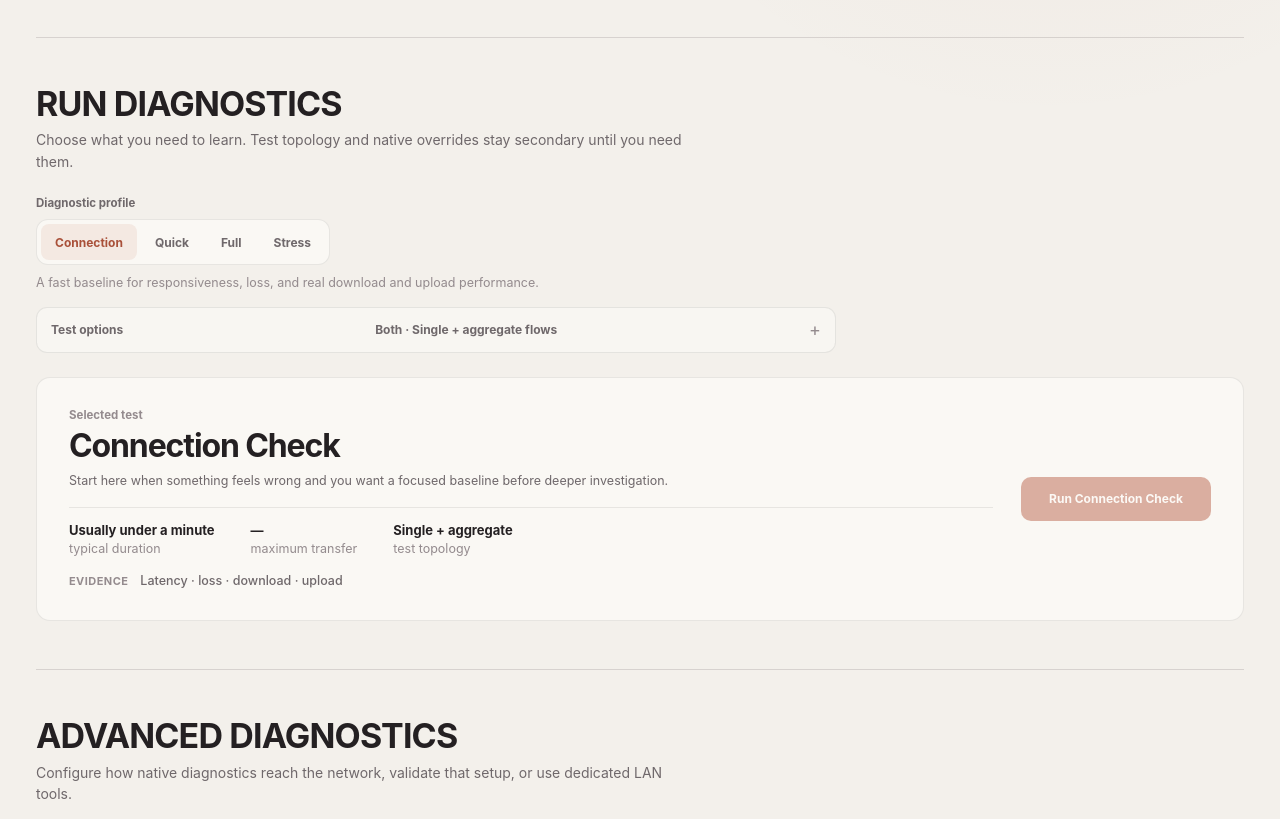
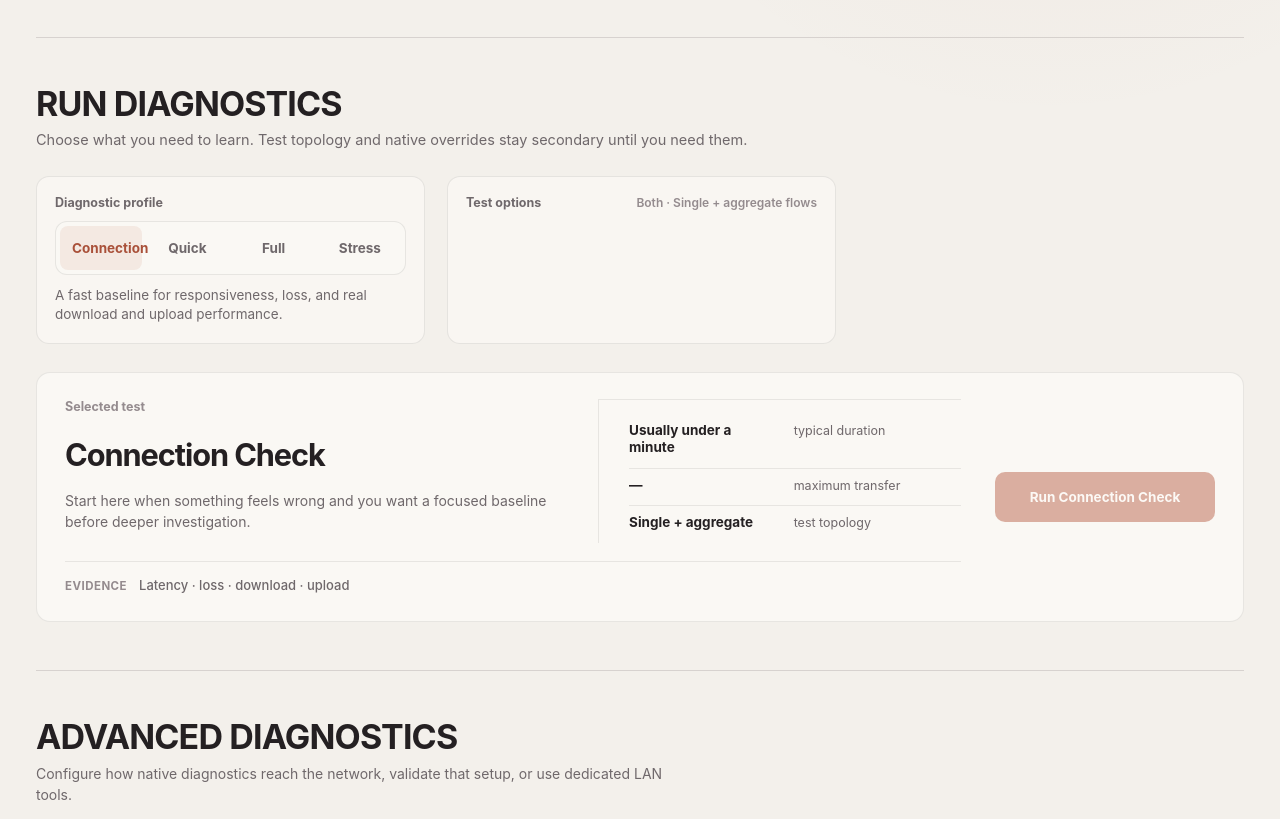
Before and after one commit to JohnnyZLi/Network-Diagnostics-Suite, a React (Vite) app in the folder tools/NetworkDiagnostics.Desktop/frontend/: page / in a window 1280 px wide. Shown: the part 420-1239 px from the top of the page. Built offline with nearby package versions, Linux system fonts and the light colour scheme.

Commit message:
Use diagnostics canvas more effectively

```diff
--- a/tools/NetworkDiagnostics.Desktop/frontend/src/ux-final-layout.css
+++ b/tools/NetworkDiagnostics.Desktop/frontend/src/ux-final-layout.css
@@ -14,3 +14,261 @@
     padding-inline: max(36px, calc((100vw - 520px - 1330px) / 2));
   }
 }
+
+/* Diagnostics should spend a desktop canvas on decisions and evidence, not on empty
+   card width. Profile and topology are peer run-time choices, so keep both visible. */
+.diagnostics-workbench .workbench-section-header p {
+  max-width: 760px;
+  font-size: 14.5px;
+}
+
+.diagnostics-workbench .diagnostic-selector-grid {
+  grid-template-columns: repeat(2, minmax(0, 1fr));
+  align-items: stretch;
+  gap: 22px;
+  padding-bottom: 28px;
+}
+
+.diagnostics-workbench .diagnostic-selector-group,
+.diagnostics-workbench .diagnostic-options {
+  min-width: 0;
+  min-height: 148px;
+  padding: 18px;
+  border: 1px solid var(--line);
+  border-radius: 13px;
+  background: color-mix(in srgb, var(--surface) 78%, transparent);
+}
+
+.diagnostics-workbench .diagnostic-selector-group {
+  align-content: start;
+  gap: 11px;
+}
+
+.diagnostics-workbench .diagnostic-selector-group > span,
+.diagnostics-workbench .diagnostic-options > summary {
+  color: var(--muted);
+  font-size: 12.5px;
+  font-weight: 700;
+}
+
+.diagnostics-workbench .diagnostic-selector-group > small {
+  max-width: none;
+  min-height: 0;
+  color: var(--muted);
+  font-size: 13.5px;
+  line-height: 1.45;
+}
+
+.diagnostics-workbench .diagnostic-selector-group .method-control,
+.diagnostics-workbench .diagnostic-options .method-control {
+  width: 100%;
+  max-width: none;
+  display: grid;
+  gap: 4px;
+}
+
+.diagnostics-workbench .diagnostic-selector-group .method-control {
+  grid-template-columns: repeat(4, minmax(0, 1fr));
+}
+
+.diagnostics-workbench .diagnostic-options .method-control {
+  grid-template-columns: repeat(3, minmax(0, 1fr));
+  order: -1;
+}
+
+.diagnostics-workbench .method-control button {
+  min-width: 0;
+  min-height: 44px;
+  padding-inline: 12px;
+  font-size: 13.5px;
+}
+
+/* The topology control is intentionally always exposed. The details element is kept
+   for compatibility with the existing DOM/tests, but no longer behaves like hidden
+   progressive disclosure on this roomy desktop surface. */
+.diagnostics-workbench .diagnostic-options > summary {
+  min-height: auto;
+  padding: 0 0 11px;
+  cursor: default;
+  pointer-events: none;
+}
+
+.diagnostics-workbench .diagnostic-options > summary::after {
+  display: none;
+}
+
+.diagnostics-workbench .diagnostic-options > summary span:last-child {
+  color: var(--faint);
+  font-size: 12px;
+  font-weight: 600;
+}
+
+.diagnostics-workbench .diagnostic-options:not([open]) > .diagnostic-options-body,
+.diagnostics-workbench .diagnostic-options > .diagnostic-options-body {
+  display: grid !important;
+  grid-template-columns: minmax(0, 1fr);
+  gap: 11px;
+  padding: 0;
+}
+
+.diagnostics-workbench .diagnostic-options-copy {
+  max-width: none;
+  color: var(--muted);
+  font-size: 13px;
+  line-height: 1.45;
+}
+
+/* Use the selected-test surface as a compact launch console. The summary occupies the
+   left, the concrete test plan occupies the middle, and the action stays anchored. */
+.diagnostics-workbench .diagnostic-run-state.ready {
+  min-height: 0;
+  grid-template-columns: minmax(0, 1fr) 220px;
+  align-items: center;
+  gap: 34px;
+  padding: 26px 28px;
+}
+
+.diagnostics-workbench .diagnostic-run-state.ready > div:first-child {
+  min-width: 0;
+  display: grid;
+  grid-template-columns: minmax(0, 1.15fr) minmax(360px, .85fr);
+  grid-template-rows: auto auto auto auto;
+  column-gap: 42px;
+  align-items: start;
+}
+
+.diagnostics-workbench .diagnostic-run-state.ready .result-label,
+.diagnostics-workbench .diagnostic-run-state.ready h3,
+.diagnostics-workbench .diagnostic-run-state.ready > div:first-child > p {
+  grid-column: 1;
+}
+
+.diagnostics-workbench .diagnostic-run-state.ready .result-label {
+  font-size: 12.5px;
+}
+
+.diagnostics-workbench .diagnostic-run-state.ready h3 {
+  margin: 8px 0 9px;
+  font-size: clamp(30px, 2.4vw, 38px);
+  line-height: 1.02;
+}
+
+.diagnostics-workbench .diagnostic-run-state.ready > div:first-child > p {
+  max-width: 700px;
+  margin: 0;
+  font-size: 14px;
+  line-height: 1.5;
+}
+
+.diagnostics-workbench .diagnostic-run-state.ready .diagnostic-plan-facts {
+  grid-column: 2;
+  grid-row: 1 / span 3;
+  display: grid;
+  grid-template-columns: 1fr;
+  gap: 0;
+  margin: 0;
+  border-left: 1px solid var(--line);
+  padding-left: 30px;
+}
+
+.diagnostics-workbench .diagnostic-run-state.ready .diagnostic-plan-facts span {
+  min-width: 0;
+  display: grid;
+  grid-template-columns: minmax(130px, .9fr) minmax(0, 1fr);
+  align-items: baseline;
+  gap: 14px;
+  padding: 8px 0;
+  border-bottom: 1px solid var(--line);
+  color: var(--muted);
+  font-size: 12.5px;
+}
+
+.diagnostics-workbench .diagnostic-run-state.ready .diagnostic-plan-facts span:last-child {
+  border-bottom: 0;
+}
+
+.diagnostics-workbench .diagnostic-run-state.ready .diagnostic-plan-facts b {
+  color: var(--text);
+  font-size: 13.5px;
+  line-height: 1.3;
+}
+
+.diagnostics-workbench .diagnostic-run-state.ready .diagnostic-evidence-summary {
+  grid-column: 1 / -1;
+  margin-top: 18px;
+  padding-top: 14px;
+  border-top: 1px solid var(--line);
+  font-size: 13px;
+}
+
+.diagnostics-workbench .diagnostic-run-state.ready .diagnostic-evidence-summary span {
+  font-size: 11.5px;
+}
+
+.diagnostics-workbench .diagnostic-run-state.ready .diagnostic-evidence-summary strong {
+  font-size: 13px;
+}
+
+.diagnostics-workbench .diagnostic-run-button {
+  width: 100%;
+  min-width: 0;
+  min-height: 50px;
+  padding-inline: 18px;
+  font-size: 13.5px;
+}
+
+@media (max-width: 1180px) {
+  .diagnostics-workbench .diagnostic-selector-grid {
+    grid-template-columns: 1fr;
+  }
+
+  .diagnostics-workbench .diagnostic-run-state.ready > div:first-child {
+    grid-template-columns: 1fr;
+  }
+
+  .diagnostics-workbench .diagnostic-run-state.ready .diagnostic-plan-facts {
+    grid-column: 1;
+    grid-row: auto;
+    grid-template-columns: repeat(3, minmax(0, 1fr));
+    gap: 16px;
+    margin-top: 18px;
+    padding: 16px 0 0;
+    border-top: 1px solid var(--line);
+    border-left: 0;
+  }
+
+  .diagnostics-workbench .diagnostic-run-state.ready .diagnostic-plan-facts span {
+    display: block;
+    padding: 0;
+    border-bottom: 0;
+  }
+
+  .diagnostics-workbench .diagnostic-run-state.ready .diagnostic-plan-facts b {
+    display: block;
+    margin-bottom: 4px;
+  }
+}
+
+@media (max-width: 820px) {
+  .diagnostics-workbench .diagnostic-selector-group,
+  .diagnostics-workbench .diagnostic-options {
+    min-height: 0;
+    padding: 15px;
+  }
+
+  .diagnostics-workbench .diagnostic-selector-group .method-control {
+    grid-template-columns: repeat(2, minmax(0, 1fr));
+  }
+
+  .diagnostics-workbench .diagnostic-options .method-control {
+    grid-template-columns: 1fr;
+  }
+
+  .diagnostics-workbench .diagnostic-run-state.ready {
+    grid-template-columns: 1fr;
+  }
+
+  .diagnostics-workbench .diagnostic-run-state.ready .diagnostic-plan-facts {
+    grid-template-columns: 1fr;
+  }
+}
```
